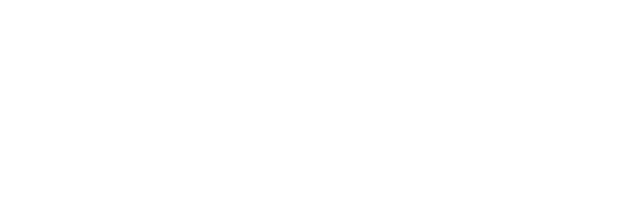
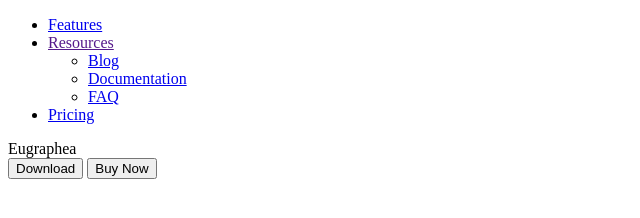
Before and after one commit to eugraphea/website, a plain HTML site: page index.html in a window 1280 px wide. Shown: the whole page, without its empty margins (0-640 px from the left). Drawn offline with Linux system fonts and the light colour scheme.

Commit message:
navigation setup

```diff
--- a/index.html
+++ b/index.html
@@ -10,7 +10,31 @@
     <script src="js/payments.js"></script>
 </head>
 <body>
-    <nav></nav>
+    <nav>
+        <div class="navbar">
+            <ul class="nav-links">
+                <li>
+                    <a href="#features">Features</a>
+                </li>
+                <li class="dropdown-menu">
+                    <a href="">Resources</a>
+                    <ul>
+                        <li><a href="/blog.html">Blog</a></li>
+                        <li><a href="/documentation.html">Documentation</a></li>
+                        <li><a href="/faq.html">FAQ</a></li>
+                    </ul>
+                </li>
+                <li>
+                    <a href="/pricing.html">Pricing</a>
+                </li>
+            </ul>
+        </div>
+        <div class="logo">Eugraphea</div>
+        <div class="cta">
+            <button>Download</button>
+            <button>Buy Now</button>
+        </div>
+    </nav>
     <section></section>
     <section></section>
     <footer></footer>
```
Also changed, not shown: about.html (added), blog.html (added), documentation.html (added), faq.html (added), pricing.html (added).
